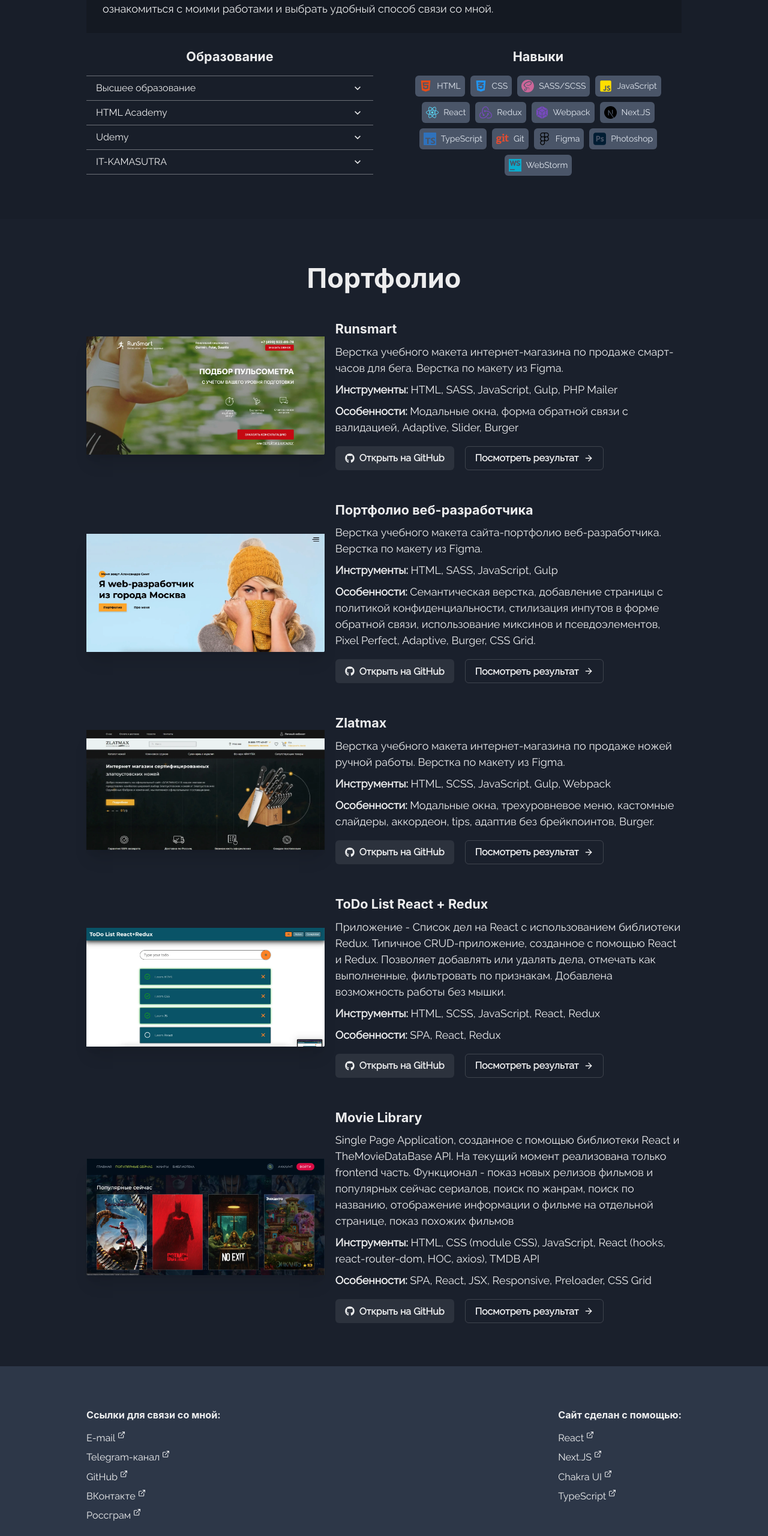
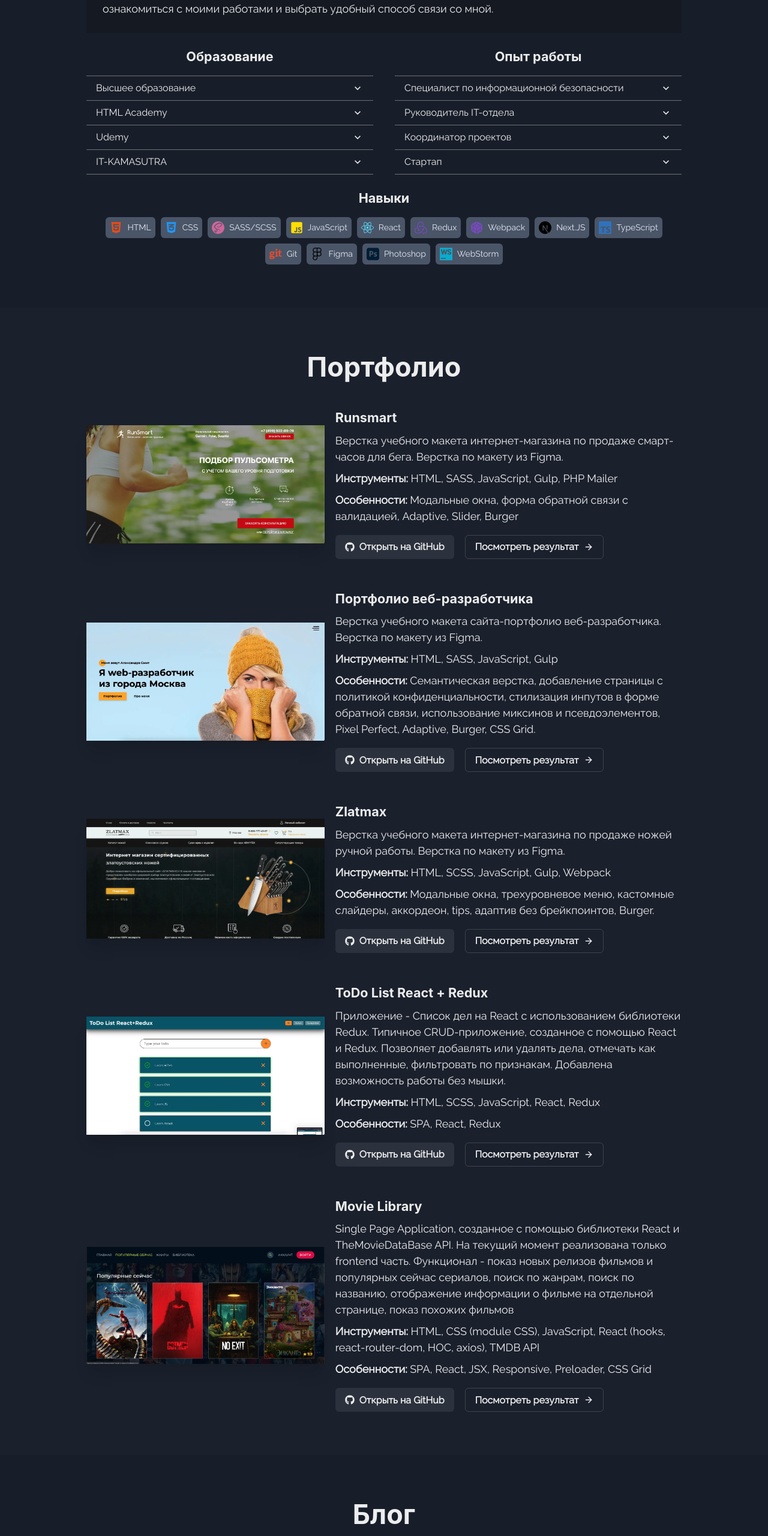
Before and after one commit to Gr1mmz/website-frontend, a Next.js app: page / in a window 1280 px wide. Shown: the part 1105-3666 px from the top of the page at 60% size. Built offline with nearby package versions, Linux system fonts and the light colour scheme.

Commit message:
set up project for static generation

```diff
--- a/components/About/About.tsx
+++ b/components/About/About.tsx
@@ -1,10 +1,7 @@
 import React from "react";
-import {
-    Box, Container, Heading, Text, Flex, Accordion, AccordionItem, AccordionButton,
+import {Box, Container, Heading, Text, Flex, Accordion, AccordionItem, AccordionButton,
     AccordionPanel, AccordionIcon, Stat, StatLabel, StatNumber, StatHelpText,
-    Tag, TagLeftIcon, TagLabel, Divider, useColorMode
-}
-    from "@chakra-ui/react";
+    Tag, TagLeftIcon, TagLabel, Divider, useColorMode} from "@chakra-ui/react";
 import {FaHtml5, FaCss3Alt, FaJsSquare, FaReact, FaGit, FaFigma} from "react-icons/fa";
 import {SiRedux, SiWebpack, SiNextdotjs, SiSass, SiTypescript, SiAdobephotoshop, SiWebstorm} from "react-icons/si";
 
@@ -146,6 +143,90 @@ const About = () => {
                         <Heading
                           as="h3"
                           fontSize="1.2em"
+                          textAlign="center"
+                        >
+                            Опыт работы
+                        </Heading>
+                        <Accordion allowMultiple mt="1em">
+                            <AccordionItem borderColor={accordionBorderColor}>
+                                <h4>
+                                    <AccordionButton _focus={{boxShadow: "0 0 0 3px rgba(49,151,149, 0.6)"}}>
+                                        <Box
+                                          flex="1"
+                                          textAlign="left"
+                                        >
+                                            Специалист по информационной безопасности
+                                        </Box>
+                                        <AccordionIcon/>
+                                    </AccordionButton>
+                                </h4>
+                                <AccordionPanel pb={4}>
+                                    <Stat>
+                                        <StatLabel>Иркутский национальный исследовательский
+                                            технический университет</StatLabel>
+                                        <StatNumber>Специалист по информационной безопасности</StatNumber>
+                                        <StatHelpText>2018 - 2019</StatHelpText>
+                                    </Stat>
+                                </AccordionPanel>
+                            </AccordionItem>
+                            <AccordionItem borderColor={accordionBorderColor}>
+                                <h4>
+                                    <AccordionButton _focus={{boxShadow: "0 0 0 3px rgba(49,151,149, 0.6)"}}>
+                                        <Box flex="1" textAlign="left">
+                                            Руководитель IT-отдела
+                                        </Box>
+                                        <AccordionIcon/>
+                                    </AccordionButton>
+                                </h4>
+                                <AccordionPanel pb={4}>
+                                    <Stat>
+                                        <StatLabel>Министерство образования Иркутской области</StatLabel>
+                                        <StatNumber>Руководитель IT-отдела</StatNumber>
+                                        <StatHelpText>2019-2020</StatHelpText>
+                                    </Stat>
+                                </AccordionPanel>
+                            </AccordionItem>
+                            <AccordionItem borderColor={accordionBorderColor}>
+                                <h4>
+                                    <AccordionButton _focus={{boxShadow: "0 0 0 3px rgba(49,151,149, 0.6)"}}>
+                                        <Box flex="1" textAlign="left">
+                                            Координатор проектов
+                                        </Box>
+                                        <AccordionIcon/>
+                                    </AccordionButton>
+                                </h4>
+                                <AccordionPanel pb={4}>
+                                    <Stat>
+                                        <StatLabel>АНО Диалог-регионы</StatLabel>
+                                        <StatNumber>Координатор проектов</StatNumber>
+                                        <StatHelpText>2020-н.в.</StatHelpText>
+                                    </Stat>
+                                </AccordionPanel>
+                            </AccordionItem>
+                            <AccordionItem borderColor={accordionBorderColor}>
+                                <h4>
+                                    <AccordionButton _focus={{boxShadow: "0 0 0 3px rgba(49,151,149, 0.6)"}}>
+                                        <Box flex="1" textAlign="left">
+                                            Стартап
+                                        </Box>
+                                        <AccordionIcon/>
+                                    </AccordionButton>
+                                </h4>
+                                <AccordionPanel pb={4}>
+                                    <Stat>
+                                        <StatLabel>Участие в стартапе по разработке образовательной платформы</StatLabel>
+                                        <StatNumber>Frontent-разработчик</StatNumber>
+                                        <StatHelpText>2022-н.в</StatHelpText>
+                                    </Stat>
+                                </AccordionPanel>
+                            </AccordionItem>
+                        </Accordion>
+                    </Box>
+                </Flex>
+                <Box mt="1.5em">
+                    <Heading
+                      as="h3"
+                      fontSize="1.2em"
                       textAlign="center">
                         Навыки
                     </Heading>
@@ -251,7 +332,6 @@ const About = () => {
                         </Flex>
                     </Box>
                 </Box>
-                </Flex>
             </Container>
         </Box>
     );
--- /dev/null
+++ b/components/BlogForHome/Blog.tsx
@@ -0,0 +1,82 @@
+import React from "react";
+import NextLink from "next/link";
+import {Box, Container, Flex, Heading, Link, Text} from "@chakra-ui/react";
+
+const Blog = () => {
+  return (
+    <Box
+      as="section"
+      py="4em"
+      bg="blackAlpha.100"
+      id="blog"
+      fontSize="1em"
+    >
+      <Container maxW="container.lg">
+        <Heading as="h2"
+                 textAlign="center"
+                 mb="1em"
+                 fontSize="2.5em"
+        >
+          Блог
+        </Heading>
+        <Flex
+          mt="1.5em"
+          gap="2em"
+          justifyContent="space-between"
+          flexDirection="row"
+          sx={{
+            "@media screen and (max-width: 568px)": {
+              flexDirection: "column"
+            }
+          }}
+        >
+          <Box flex="1">
+            <Heading
+              as="h3"
+              fontSize="1.2em"
+              textAlign="center"
+            >
+              Telegram-канал
+            </Heading>
+            <Box
+              bg="blackAlpha.300"
+              p="1.5em"
+              mt="1em"
+            >
+              <Text>
+                У меня есть telegram-канал, в котором я периодически выкладываю полезные материалы, связанные с
+                frontend-разработкой, а также делюсь своей жизнью, успехами и неудачами.
+                Подпишись <NextLink href="https://t.me/baikalFront" passHref>
+                  <Link color="teal.500" fontWeight="bold" target="_blank">https://t.me/baikalFront</Link>
+                </NextLink>
+              </Text>
+            </Box>
+          </Box>
+          <Box flex="1">
+            <Heading
+              as="h3"
+              fontSize="1.2em"
+              textAlign="center"
+            >
+              Блог на сайте
+            </Heading>
+            <Box
+              bg="blackAlpha.300"
+              p="1.5em"
+              mt="1em"
+            >
+              <Text>
+                В блог на этом сайте попадают более объемные посты, которые также есть в моем telegram-канале. Почитать
+                блог можно перейдя по ссылке: <NextLink href="/blog" passHref>
+                <Link color="teal.500" fontWeight="bold">Блог</Link>
+              </NextLink>
+              </Text>
+            </Box>
+          </Box>
+        </Flex>
+      </Container>
+    </Box>
+  );
+};
+
+export default Blog;
--- a/components/BlogWallpaper/BlogWallpaper.tsx
+++ b/components/BlogWallpaper/BlogWallpaper.tsx
@@ -7,7 +7,7 @@ const BlogWallpaper = () => {
             position="relative"
             minW="100%"
             height="40vh"
-            bg={`url(./blog_layout.jpeg)`}
+            bg={`url(../blog_layout.jpeg)`}
             bgPosition="0% 75%"
             bgRepeat="no-repeat"
             bgSize="cover"
@@ -17,7 +17,7 @@ const BlogWallpaper = () => {
             <Img
                 position="absolute"
                 bottom="-10%"
-                src={`./avatar.jpg`}
+                src={`../avatar.jpg`}
                 borderRadius="full"
                 boxSize="150px"
                 alt="Mikhail Kraevskiy"
--- a/config/config.js
+++ b/config/config.js
@@ -1,9 +1,3 @@
-const production = process.env.NODE_ENV === "production";
-
-export const url = production
-  ? "https://www.yoursite.com"
-  : "https://localhost:1337/api/";
-
 export const getPostBaseUrl = "https://api.telegra.ph/getPage/";
 
 export const botToken = "5226295842:AAFHD65KzujA9MTSPaakIf46tSO11DQcIKk";
--- a/next.config.js
+++ b/next.config.js
@@ -6,6 +6,7 @@ const nextConfig = {
     loader: "default",
     domains: ["localhost"],
   },
+  trailingSlash: true,
 }
 
 module.exports = nextConfig;
--- a/pages/api/hello.ts
+++ b/pages/api/hello.ts
@@ -1,8 +1,5 @@
 // Next.js API route support: https://nextjs.org/docs/api-routes/introduction
 import type {NextApiRequest, NextApiResponse} from 'next'
-import axios from "axios";
-import {PostData} from "../../config/types";
-import {postsUrls} from "../../config/config";
 
 type Data = {
   name: string
--- a/pages/blog/index.tsx
+++ b/pages/blog/index.tsx
@@ -14,7 +14,6 @@ interface IBlogPage {
 }
 
 const Blog: NextPage<IBlogPage> = ({posts}) => {
-  console.log(posts)
 
   return (
     <>
--- a/pages/index.tsx
+++ b/pages/index.tsx
@@ -6,7 +6,7 @@ import Hero from "../components/Hero/Hero";
 import About from "../components/About/About";
 import Portfolio from "../components/Portfolio/Portfolio";
 import Layout from "../components/Layout/Layout";
-import {useEffect} from "react";
+import Blog from "../components/BlogForHome/Blog";
 
 const Home: NextPage = () => {
   return (
@@ -22,6 +22,7 @@ const Home: NextPage = () => {
           <Hero/>
           <About/>
           <Portfolio/>
+          <Blog/>
         </main>
       </Layout>
     </>
```
Also changed, not shown: pages/blog/posts/[id].tsx (+33 -14 lines). Lines whose indentation alone changed are shown as unchanged.
